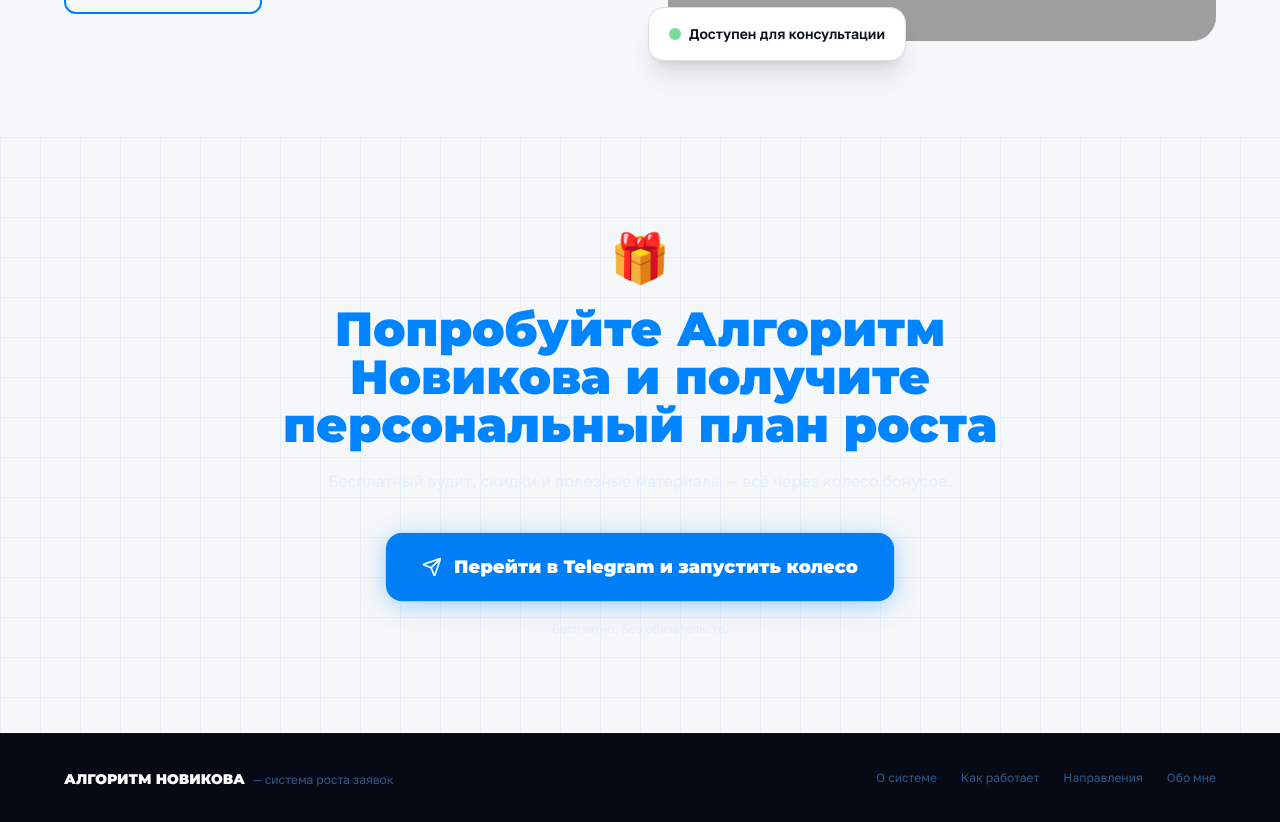
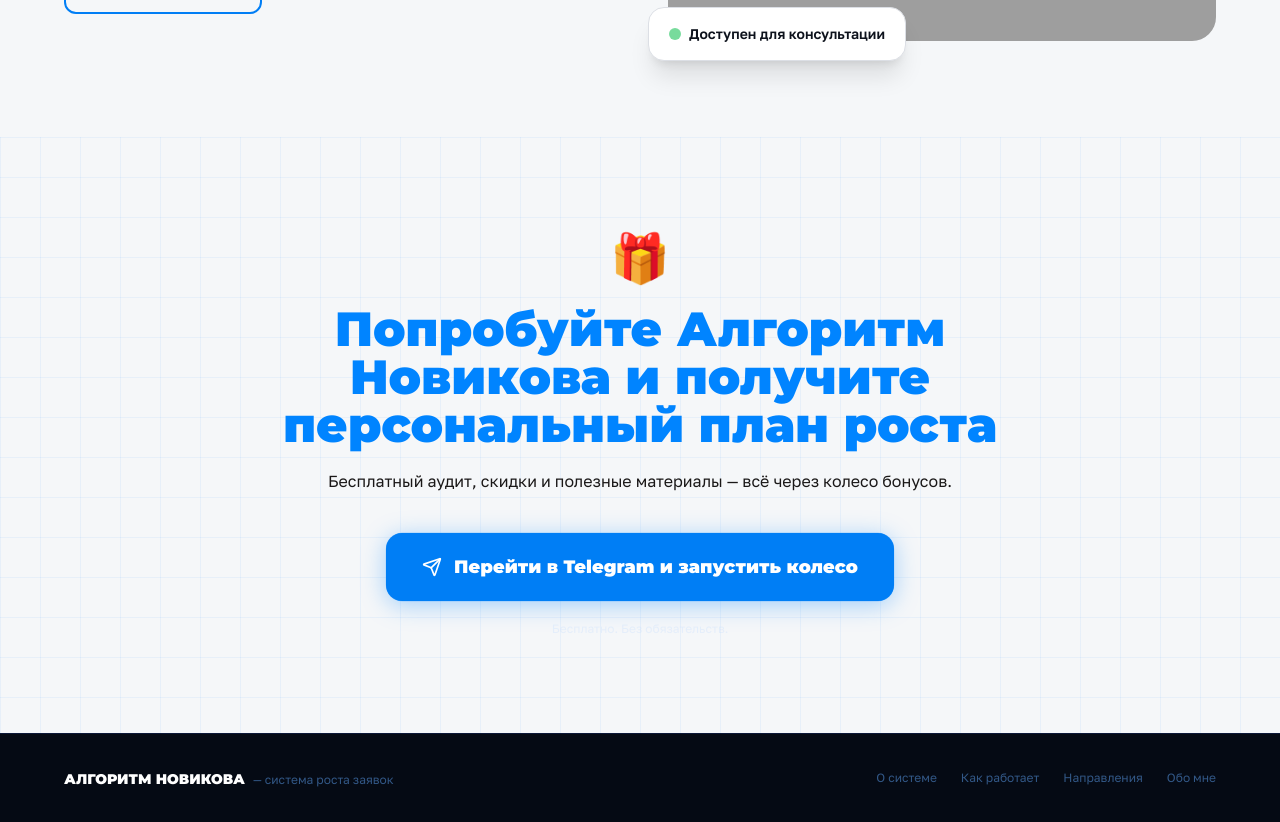
Before and after one commit to pr-poehali-dev/business-promotion-site-1, a React (Vite) app: page / in a window 1280 px wide. Shown: the part 4696-5518 px from the top of the page. Built offline with nearby package versions, Linux system fonts and the light colour scheme; grey boxes are pictures that could not be loaded.

Commit message:
Обновление 1 компонентов

```diff
--- a/src/pages/Index.tsx
+++ b/src/pages/Index.tsx
@@ -481,7 +481,7 @@ export default function Index() {
           <h2 className="font-display font-black text-3xl md:text-4xl lg:text-5xl mb-5 leading-tight text-[#0084ff]">
             Попробуйте Алгоритм Новикова и получите персональный план роста
           </h2>
-          <p className="font-body text-blue-100/60 text-base mb-10">
+          <p className="font-body text-base mb-10 font-normal text-[#1a1818]">
             Бесплатный аудит, скидки и полезные материалы — всё через колесо бонусов.
           </p>
           <a
```
